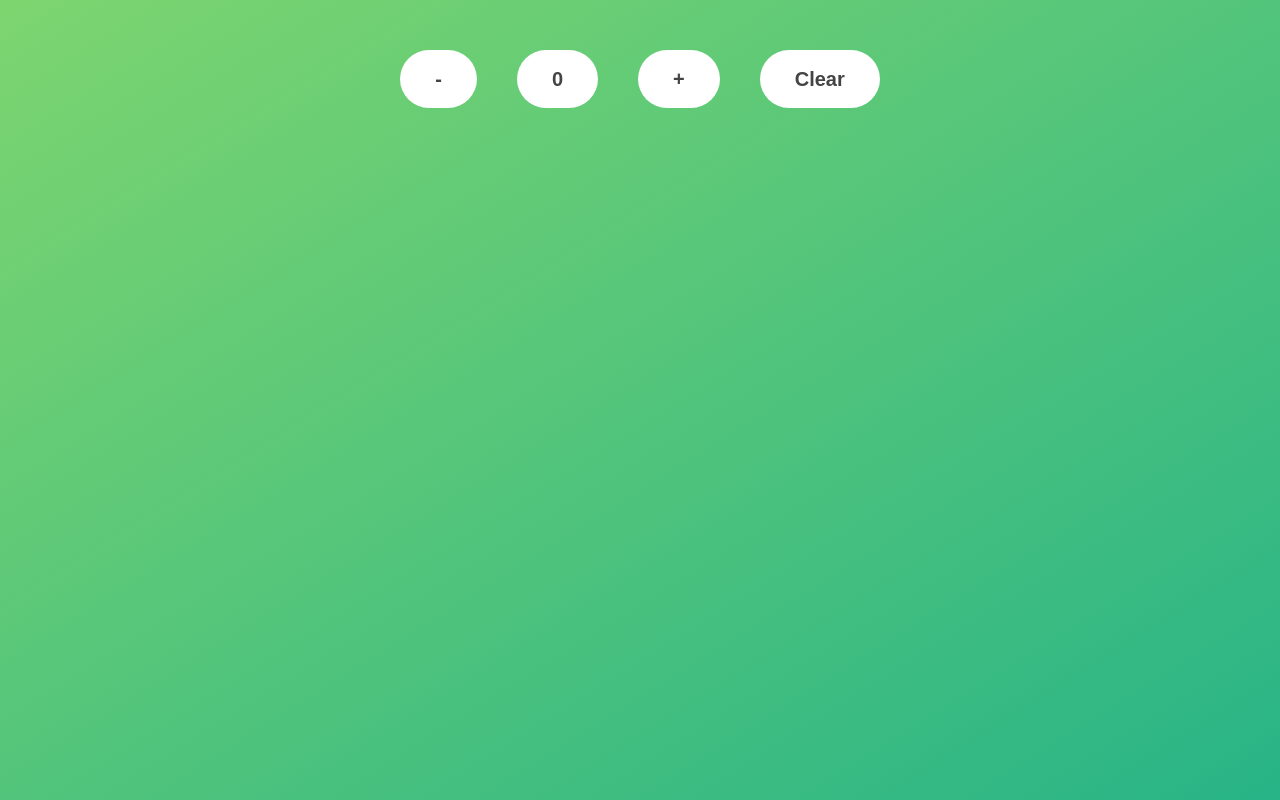
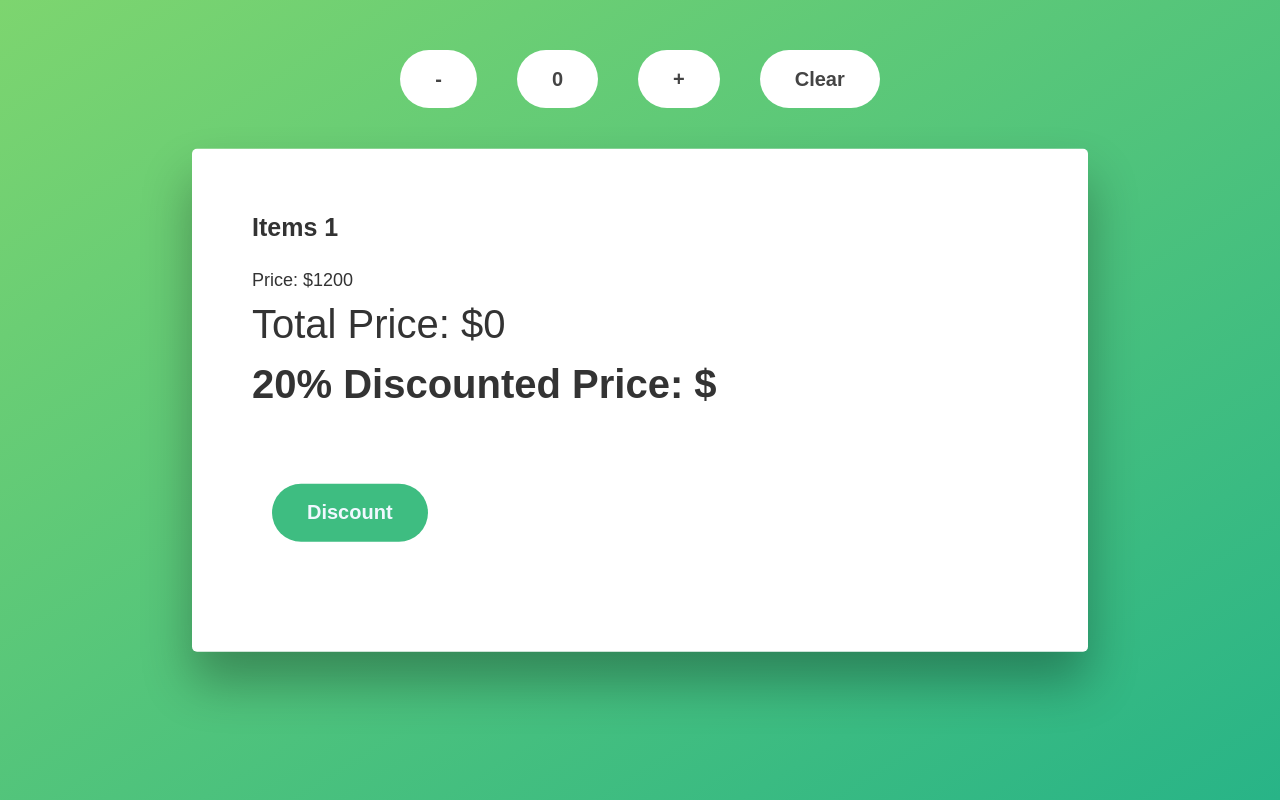
Before and after one commit to HarshilKhimasia/cart-item-increament-decreament, a plain HTML site: page index.html in a window 1280 px wide. Both pictures are taken after a click on the button "Clear". Drawn offline with Linux system fonts and the light colour scheme.

Commit message:
created new branch, discount button feature started (#1)

```diff
--- a/index.html
+++ b/index.html
@@ -13,20 +13,23 @@
     <button class="show-modal increase-button">+</button>
     <button class="show-modal clear-button">Clear</button>
 
-    <div class="modal hidden">
-      <button class="close-modal">&times;</button>
-      <h1>I'm a modal window 😍</h1>
-      <p>
-        Lorem ipsum dolor sit amet, consectetur adipisicing elit, sed do eiusmod
-        tempor incididunt ut labore et dolore magna aliqua. Ut enim ad minim
-        veniam, quis nostrud exercitation ullamco laboris nisi ut aliquip ex ea
-        commodo consequat. Duis aute irure dolor in reprehenderit in voluptate
-        velit esse cillum dolore eu fugiat nulla pariatur. Excepteur sint
-        occaecat cupidatat non proident, sunt in culpa qui officia deserunt
-        mollit anim id est laborum.
+    <div class="modal">
+      <h1>Items 1</h1>
+      <p>Price: $1200</p>
+      <p style="font-size: 40px">
+        Total Price: $<span class="price-update"></span>
       </p>
+
+      <h1 style="font-size: 40px">
+        20% Discounted Price: $<span class="discount"></span>
+      </h1>
+      <button
+        class="show-modal discount-button"
+        style="background-color: #3ebd81; color: aliceblue"
+      >
+        Discount
+      </button>
     </div>
-    <div class="overlay hidden"></div>
 
     <script src="script.js"></script>
   </body>
--- a/script.js
+++ b/script.js
@@ -1,24 +1,47 @@
 'use strict';
 
-const increaseBtn = document.querySelector('.increase-button');
-const decreaseBtn = document.querySelector('.decrease-button');
+let increaseBtn = document.querySelector('.increase-button');
+let decreaseBtn = document.querySelector('.decrease-button');
 let counter = document.querySelector('.counter-para');
 let clearBtn = document.querySelector('.clear-button');
-counter.textContent = 0;
+let priceUpdate = document.querySelector('.price-update');
+let discountPara = document.querySelector('.discount');
+let discountBtn = document.querySelector('.discount-button');
+let finalPrice;
 
+Number(discountPara.textContent);
+Number((counter.textContent = 0));
+
+priceUpdate.textContent = 0;
+let fixedPrice = 1200;
 let increaseFunc = function () {
-  counter.textContent++;
+  Number(counter.textContent++);
+  priceUpdate.textContent = Number(counter.textContent) * fixedPrice;
 };
 let decreaseFunc = function () {
   if (counter.textContent > 0) {
     counter.textContent--;
+    priceUpdate.textContent = Number(counter.textContent) * fixedPrice;
   }
 };
 
 let clearFunc = function () {
   counter.textContent = 0;
+  priceUpdate.textContent = 0;
+  discountPara.textContent = undefined;
 };
+
+// let discFunc = function () {
+//   priceUpdate.textContent;
+//   finalPrice = (20 / 100) * priceUpdate.textContent;
+//   discountPara.textContent = priceUpdate.textContent - finalPrice;
+
+//   if (discountPara.textContent > 0) {
+//     increaseBtn.disabled = true;
+//   }
+// };                    TODO: //  resume discount functionality (6/29/23)
 
 increaseBtn.addEventListener('click', increaseFunc);
 decreaseBtn.addEventListener('click', decreaseFunc);
 clearBtn.addEventListener('click', clearFunc);
+// discountBtn.addEventListener('click', discFunc); TODO: //  resume discount functionality (6/29/23)
```
